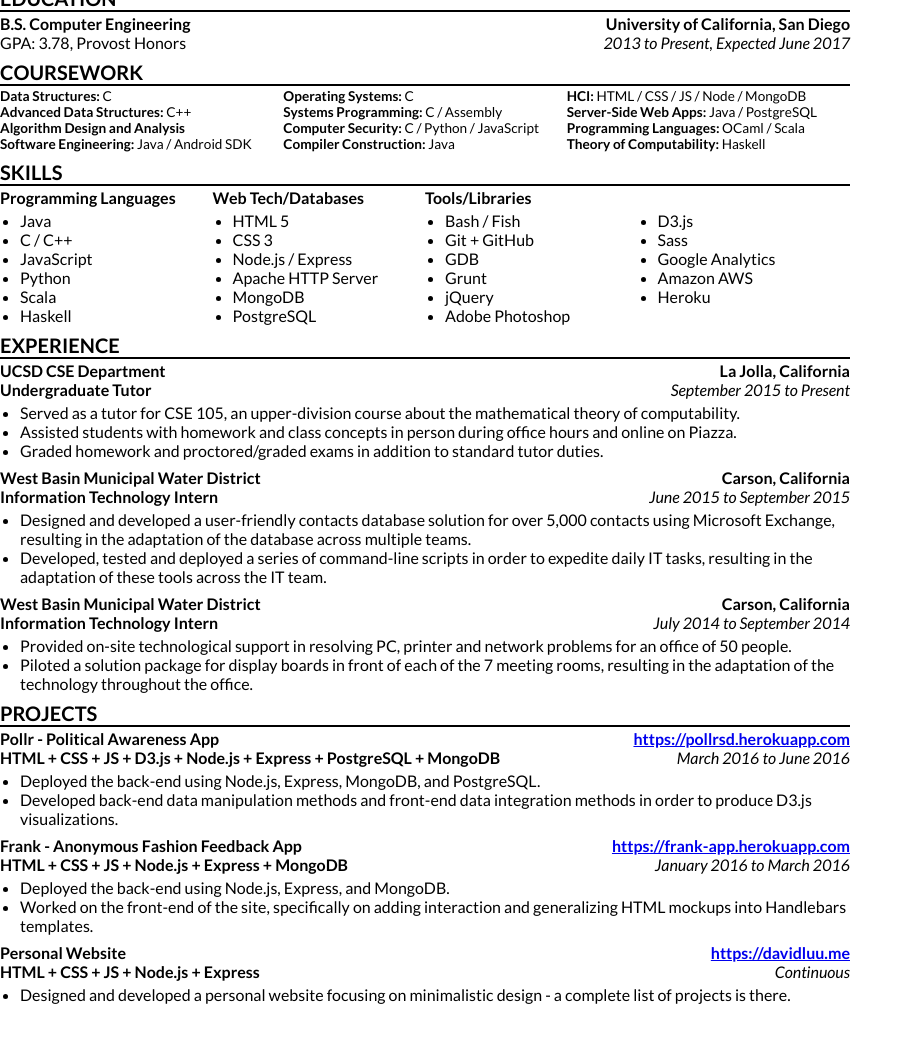
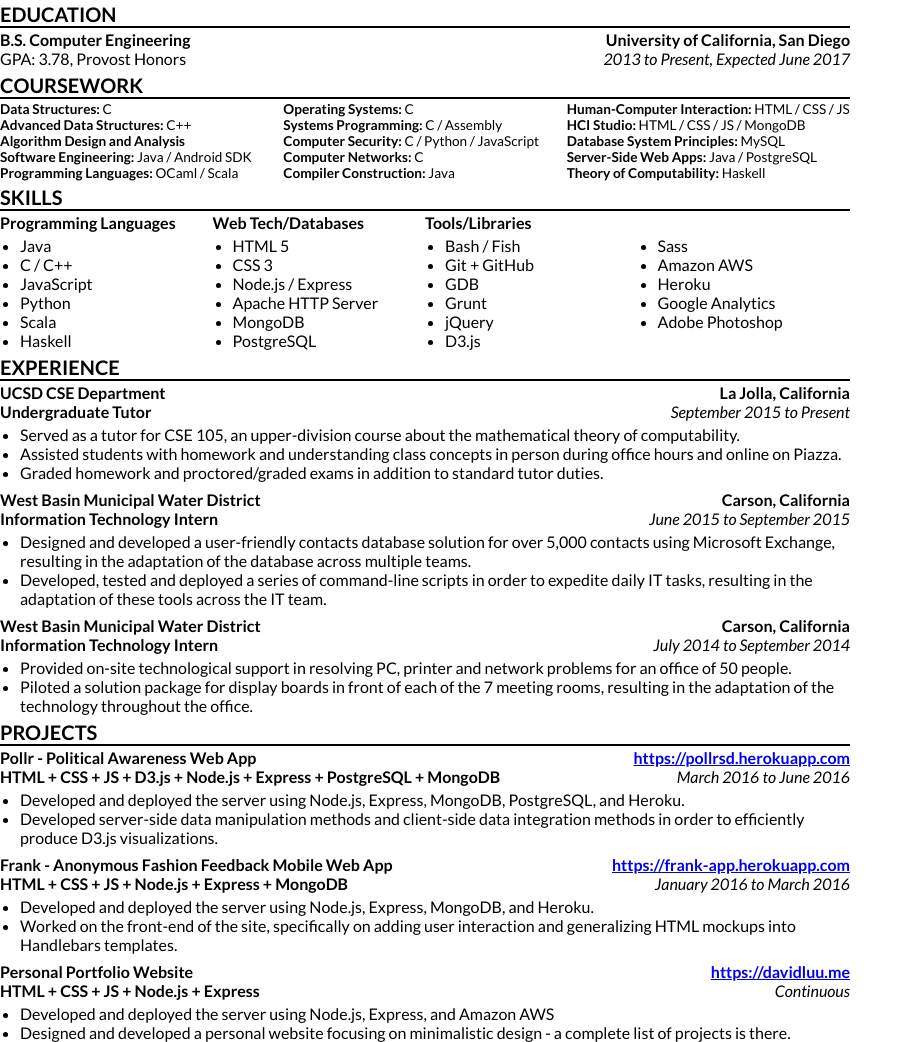
Before and after one commit to davidcluu/davidluu-resume, a plain HTML site: page DavidLuuResume.html in a window 1280 px wide. Shown: the part 80-1122 px from the top of the page, without its empty margins (0-914 px from the left). Before the commit the page ends 1084 px from the top, so only its background shows below. Drawn offline with Linux system fonts and the light colour scheme.

Commit message:
Rewording

```diff
--- a/DavidLuuResume.html
+++ b/DavidLuuResume.html
@@ -10,7 +10,8 @@
 <!-- Name/Contact Info -->
 <div id="header">
     <div class="name">David Luu</div>
-    <div><b>Email:</b> luu.david.c@gmail.com, <b>Phone:</b> 213.255.8890, <b>Website:</b> <a href="https://davidluu.me" target="_blank" rel="noopener">https://davidluu.me</a></div>
+    <div><b>Email:</b> luu.david.c@gmail.com, <b>Phone:</b> 213.255.8890</div>
+    <div><b>Website:</b> <a href="https://davidluu.me" target="_blank" rel="noopener">https://davidluu.me</a>, <b>GitHub:</b> <a href="https://github.com/davidcluu" target="_blank" rel="noopener">https://github.com/davidcluu</a></div>
 </div>
 
 <!-- Education -->
@@ -30,17 +31,20 @@
             <div><b>Advanced Data Structures:</b> C++</div>
             <div><b>Algorithm Design and Analysis</b></div>
             <div><b>Software Engineering:</b> Java / Android SDK</div>
+            <div><b>Programming Languages:</b> OCaml / Scala</div>
         </div><!--
         --><div class="third">
             <div><b>Operating Systems:</b> C</div>
             <div><b>Systems Programming:</b> C / Assembly</div>
             <div><b>Computer Security:</b> C / Python / JavaScript</div>
+            <div><b>Computer Networks:</b> C</div>
             <div><b>Compiler Construction:</b> Java</div>
         </div><!--
         --><div class="third">
-            <div><b>HCI:</b> HTML / CSS / JS / Node / MongoDB</div>
+            <div><b>Human-Computer Interaction:</b> HTML / CSS / JS</div>
+            <div><b>HCI Studio:</b> HTML / CSS / JS / MongoDB</div>
+            <div><b>Database System Principles:</b> MySQL</div>
             <div><b>Server-Side Web Apps:</b> Java / PostgreSQL</div>
-            <div><b>Programming Languages:</b> OCaml / Scala</div>
             <div><b>Theory of Computability:</b> Haskell</div>
         </div>
     </div>
@@ -79,17 +83,17 @@
                 <li>GDB</li>
                 <li>Grunt</li>
                 <li>jQuery</li>
-                <li>Adobe Photoshop</li>
+                <li>D3.js</li>
             </ul>
         </div><!--
         --><div class="quarter">
             <div>&nbsp;</div>
             <ul>
-                <li>D3.js</li>
                 <li>Sass</li>
-                <li>Google Analytics</li>
                 <li>Amazon AWS</li>
                 <li>Heroku</li>
+                <li>Google Analytics</li>
+                <li>Adobe Photoshop</li>
             </ul>
         </div>
     </div>
@@ -106,7 +110,7 @@
     --><div class="half text-right"><i>September 2015 to Present</i></div>
     <ul>
         <li>Served as a tutor for CSE 105, an upper-division course about the mathematical theory of computability.</li>
-        <li>Assisted students with homework and class concepts in person during office hours and online on Piazza.</li>
+        <li>Assisted students with homework and understanding class concepts in person during office hours and online on Piazza.</li>
         <li>Graded homework and proctored/graded exams in addition to standard tutor duties.</li>
     </ul>
 
@@ -136,31 +140,32 @@
     <div class="header">Projects</div>
 
     <!-- Pollr -->
-    <div class="half text-left"><b>Pollr - Political Awareness App</b></div><!--
+    <div class="half text-left"><b>Pollr - Political Awareness Web App</b></div><!--
     --><div class="half text-right"><b><a href="https://pollrsd.herokuapp.com" target="_blank" rel="noopener">https://pollrsd.herokuapp.com</a></b></div><!--
     --><div class="half larger text-left"><b>HTML + CSS + JS + D3.js + Node.js + Express + PostgreSQL + MongoDB</b></div><!--
     --><div class="half smaller text-right"><i>March 2016 to June 2016</i></div>
     <ul>
-        <li>Deployed the back-end using Node.js, Express, MongoDB, and PostgreSQL.</li>
-        <li>Developed back-end data manipulation methods and front-end data integration methods in order to produce D3.js visualizations.</li>
+        <li>Developed and deployed the server using Node.js, Express, MongoDB, PostgreSQL, and Heroku.</li>
+        <li>Developed server-side data manipulation methods and client-side data integration methods in order to efficiently produce D3.js visualizations.</li>
     </ul>
 
     <!-- Frank -->
-    <div class="half text-left"><b>Frank - Anonymous Fashion Feedback App</b></div><!--
+    <div class="half text-left"><b>Frank - Anonymous Fashion Feedback Mobile Web App</b></div><!--
     --><div class="half text-right"><b><a href="http://troy.labs.daum.net/?url=https://frank-app.herokuapp.com" target="_blank" rel="noopener">https://frank-app.herokuapp.com</a></b></div><!--
     --><div class="half text-left"><b>HTML + CSS + JS + Node.js + Express + MongoDB</b></div><!--
     --><div class="half text-right"><i>January 2016 to March 2016</i></div>
     <ul>
-        <li>Deployed the back-end using Node.js, Express, and MongoDB.</li>
-        <li>Worked on the front-end of the site, specifically on adding interaction and generalizing HTML mockups into Handlebars templates.</li>
+        <li>Developed and deployed the server using Node.js, Express, MongoDB, and Heroku.</li>
+        <li>Worked on the front-end of the site, specifically on adding user interaction and generalizing HTML mockups into Handlebars templates.</li>
     </ul>
 
     <!-- davidluu.me -->
-    <div class="half text-left"><b>Personal Website</b></div><!--
+    <div class="half text-left"><b>Personal Portfolio Website</b></div><!--
     --><div class="half text-right"><b><a href="https://davidluu.me" target="_blank" rel="noopener">https://davidluu.me</a></b></div><!--
     --><div class="half text-left"><b>HTML + CSS + JS + Node.js + Express</b></div><!--
     --><div class="half text-right"><i>Continuous</i></div>
     <ul>
+        <li>Developed and deployed the server using Node.js, Express, and Amazon AWS</li>
         <li>Designed and developed a personal website focusing on minimalistic design - a complete list of projects is there.</li>
     </ul>
 </div>
--- a/css/sass/resume.scss
+++ b/css/sass/resume.scss
@@ -51,7 +51,7 @@ body {
 }
 
 body > div:not(:last-child) {
-  margin-bottom: 0.5em;
+  margin-bottom: 0.3em;
 }
 
 #header {
```
Also changed, not shown: css/resume.css.
